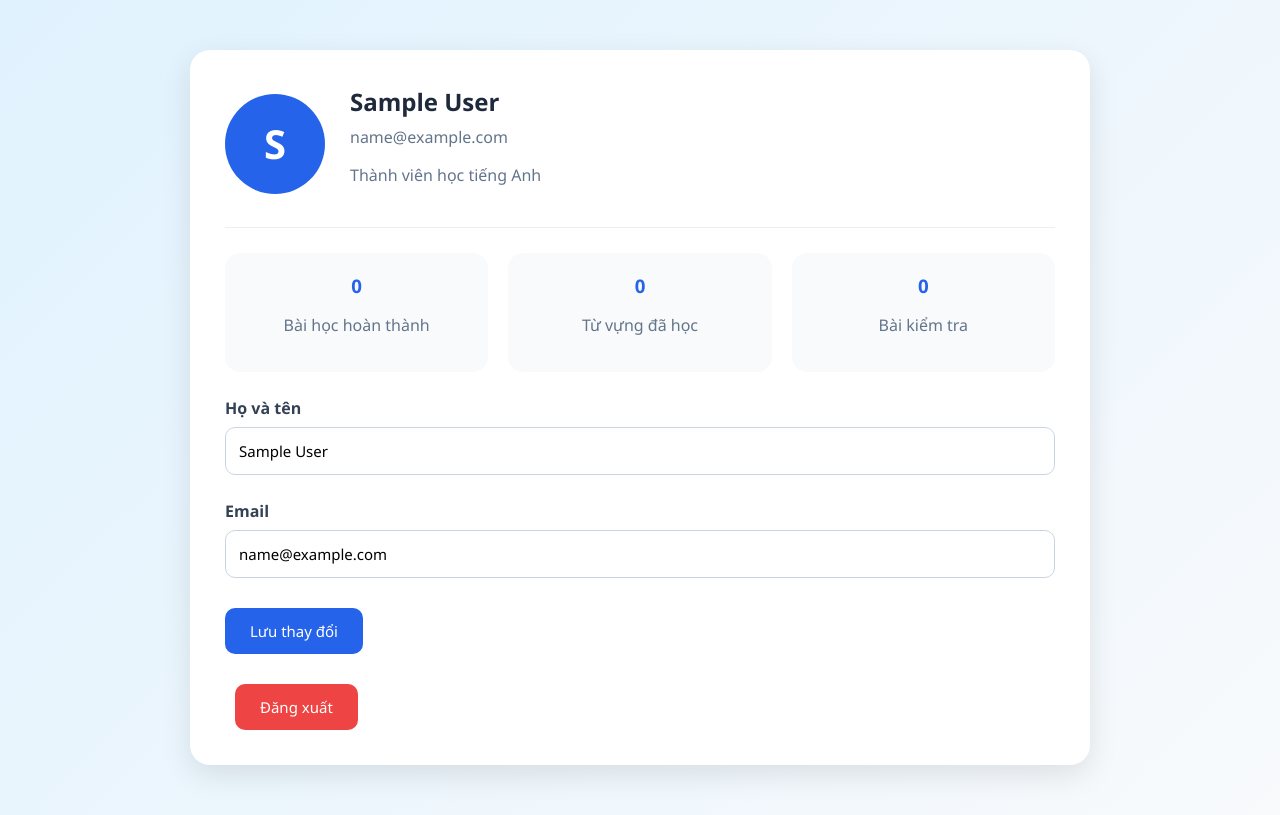
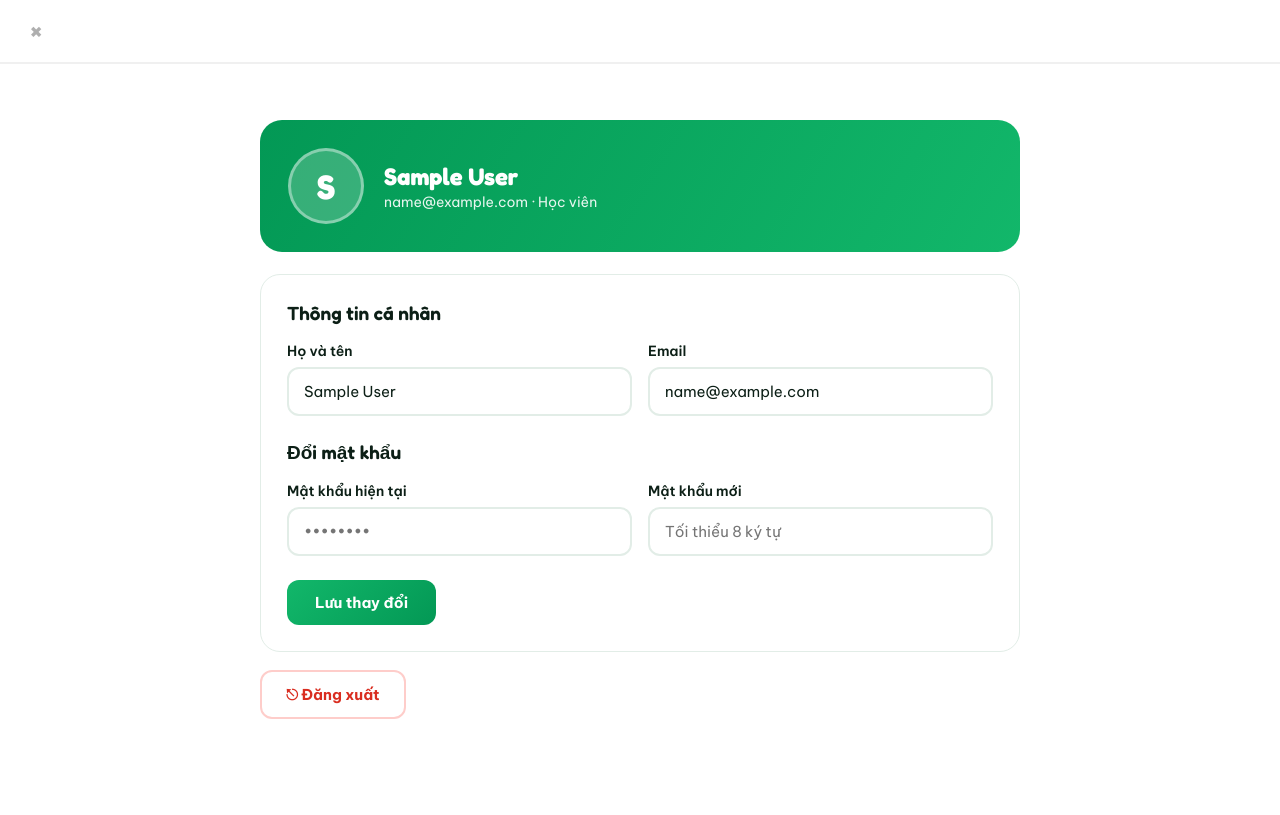
Before and after one commit to InfinityZero3000/php-learning-english-web, a Laravel app: page /profile in a window 1280 px wide. After the commit the page ends 719 px from the top, so only its background shows below. Run offline with Laravel 12, Linux system fonts and the light colour scheme; the visitor is signed in with stand-in values (Sample User, id 1).

Commit message:
feat: add password change and match profile page to LexiLingo design
Xay lai resources/views/profile/index.blade.php theo dung man hinh
PROFILE trong LexiLingo.dc.html: banner gradient xanh voi avatar chu
cai dau + ten/email/vai tro, form "Thong tin ca nhan" va "Doi mat
khau" chia luoi 2 cot, nut "Luu thay doi" va nut "Dang xuat" vien do
rieng biet. Bo cac o thong ke gia (Bai hoc/Tu vung/Bai kiem tra = 0
cung, khong co du lieu that dang sau) vi khong co trong thiet ke.

Them kha nang doi mat khau vao ProfileController::update: chi doi khi
nguoi dung nhap ca mat khau hien tai (xac thuc bang current_password
rule) va mat khau moi (toi thieu 8 ky tu). Ten/email van cap nhat duoc
doc lap, khong bat buoc doi mat khau.

```diff
--- a/app/Http/Controllers/ProfileController.php
+++ b/app/Http/Controllers/ProfileController.php
@@ -4,6 +4,7 @@ namespace App\Http\Controllers;
 
 use App\Http\Requests\UpdateProfileRequest;
 use Illuminate\Support\Facades\Auth;
+use Illuminate\Support\Facades\Hash;
 
 class ProfileController extends Controller
 {
@@ -24,10 +25,14 @@ class ProfileController extends Controller
     {
         $user = Auth::user();
 
-        $user->update([
-            'name' => $request->name,
-            'email' => $request->email,
-        ]);
+        $user->name = $request->name;
+        $user->email = $request->email;
+
+        if ($request->filled('new_password')) {
+            $user->password = Hash::make($request->new_password);
+        }
+
+        $user->save();
 
         return redirect()
             ->route('profile')
--- a/app/Http/Requests/UpdateProfileRequest.php
+++ b/app/Http/Requests/UpdateProfileRequest.php
@@ -27,6 +27,8 @@ class UpdateProfileRequest extends FormRequest
                 'email',
                 Rule::unique('users')->ignore($this->user()->id),
             ],
+            'current_password' => 'nullable|required_with:new_password|current_password',
+            'new_password' => 'nullable|required_with:current_password|min:8',
         ];
     }
 
@@ -40,6 +42,10 @@ class UpdateProfileRequest extends FormRequest
             'email.required' => 'Vui lòng nhập email.',
             'email.email' => 'Email không đúng định dạng.',
             'email.unique' => 'Email đã được sử dụng.',
+            'current_password.required_with' => 'Vui lòng nhập mật khẩu hiện tại.',
+            'current_password.current_password' => 'Mật khẩu hiện tại không đúng.',
+            'new_password.required_with' => 'Vui lòng nhập mật khẩu mới.',
+            'new_password.min' => 'Mật khẩu mới phải có ít nhất 8 ký tự.',
         ];
     }
 }
--- a/resources/views/profile/index.blade.php
+++ b/resources/views/profile/index.blade.php
@@ -1,295 +1,201 @@
-<!DOCTYPE html>
-<html lang="vi">
-<head>
-    <meta charset="UTF-8">
-    <meta name="viewport" content="width=device-width, initial-scale=1.0">
-    <title>Hồ sơ người học</title>
+@extends('layouts.auth')
 
-    <style>
-        *{
-            box-sizing:border-box;
-            font-family: 'Segoe UI', Arial, sans-serif;
+@section('title', 'Hồ sơ · LexiLingo')
+
+@section('styles')
+    .panel {
+        max-width: 760px;
     }
 
-        body{
-            margin:0;
-            background:linear-gradient(135deg,#e0f2fe,#f8fafc);
+    .profile-banner {
+        background: linear-gradient(120deg, var(--green-d), var(--green));
+        border-radius: 22px;
+        padding: 28px;
+        color: #fff;
+        display: flex;
+        align-items: center;
+        gap: 20px;
+        margin-bottom: 22px;
     }
 
-        .container{
-            width:900px;
-            max-width:95%;
-            margin:50px auto;
+    .profile-avatar {
+        width: 76px;
+        height: 76px;
+        border-radius: 50%;
+        background: rgba(255, 255, 255, .2);
+        border: 3px solid rgba(255, 255, 255, .4);
+        display: flex;
+        align-items: center;
+        justify-content: center;
+        font-family: 'Fredoka', sans-serif;
+        font-weight: 700;
+        font-size: 34px;
+        flex-shrink: 0;
     }
 
-        .profile-card{
-            background:white;
-            border-radius:20px;
-            padding:35px;
-            box-shadow:0 10px 30px rgba(0,0,0,0.1);
+    .profile-name {
+        font-family: 'Fredoka', sans-serif;
+        font-weight: 700;
+        font-size: 24px;
     }
 
-        .header{
-            display:flex;
-            align-items:center;
-            gap:25px;
-            border-bottom:1px solid #eee;
-            padding-bottom:25px;
+    .profile-meta {
+        opacity: .9;
+        font-size: 14px;
+        margin-top: 2px;
     }
 
-        .avatar{
-            width:100px;
-            height:100px;
-            border-radius:50%;
-            background:#2563eb;
-            color:white;
-            display:flex;
-            justify-content:center;
-            align-items:center;
-            font-size:40px;
-            font-weight:bold;
+    .profile-form {
+        background: var(--card);
+        border: 1px solid var(--line);
+        border-radius: 20px;
+        padding: 26px;
+        margin-bottom: 18px;
     }
 
-        .header h2{
-            margin:0;
-            color:#1e293b;
+    .section-title {
+        font-family: 'Fredoka', sans-serif;
+        font-weight: 600;
+        font-size: 19px;
+        margin: 0 0 18px;
     }
 
-        .header p{
-            color:#64748b;
-            margin-top:8px;
+    .section-title.spaced {
+        margin-top: 24px;
     }
 
-
-        .form-group{
-            margin-top:25px;
+    .form-grid {
+        display: grid;
+        grid-template-columns: 1fr 1fr;
+        gap: 16px;
     }
 
-        label{
-            display:block;
-            font-weight:600;
-            margin-bottom:8px;
-            color:#334155;
+    .form-field label {
+        display: block;
+        font-weight: 600;
+        font-size: 14px;
+        margin-bottom: 7px;
     }
 
-        input{
-            width:100%;
-            padding:13px;
-            border:1px solid #cbd5e1;
-            border-radius:10px;
-            font-size:15px;
-            outline:none;
+    .form-field input {
+        width: 100%;
+        border: 2px solid var(--line);
+        border-radius: 12px;
+        padding: 13px 15px;
+        font-family: 'Be Vietnam Pro', sans-serif;
+        font-size: 15px;
+        outline: none;
+        color: var(--ink);
     }
 
-        input:focus{
-            border-color:#2563eb;
+    .form-field input:focus {
+        border-color: var(--green);
     }
 
-
-        .btn{
-            margin-top:30px;
-            padding:13px 25px;
-            border:none;
-            border-radius:10px;
-            cursor:pointer;
-            font-size:15px;
+    .form-actions {
+        display: flex;
+        align-items: center;
+        gap: 14px;
+        margin-top: 24px;
     }
 
-        .btn-update{
-            background:#2563eb;
-            color:white;
+    .btn-save {
+        display: inline-block;
+        width: auto;
+        margin-top: 0;
+        border: none;
+        cursor: pointer;
+        background: linear-gradient(135deg, var(--green), var(--green-d));
+        color: #fff;
+        font-family: 'Be Vietnam Pro', sans-serif;
+        font-weight: 700;
+        font-size: 15px;
+        text-transform: none;
+        letter-spacing: normal;
+        padding: 13px 28px;
+        border-radius: 12px;
+        box-shadow: none;
     }
 
-        .btn-update:hover{
-            background:#1d4ed8;
+    .save-success {
+        color: var(--green-dd);
+        font-weight: 600;
+        font-size: 14px;
     }
 
+    .btn-logout-outline {
+        border: 2px solid #fecdca;
+        cursor: pointer;
+        background: var(--card);
+        color: #d92d20;
+        font-family: 'Be Vietnam Pro', sans-serif;
+        font-weight: 700;
+        font-size: 15px;
+        padding: 13px 24px;
+        border-radius: 12px;
+    }
+@endsection
 
-        .btn-logout{
-            background:#ef4444;
-            color:white;
-            margin-left:10px;
-        }
-
-        .btn-logout:hover{
-            background:#dc2626;
-        }
-
-
-        .success{
-            background:#dcfce7;
-            color:#166534;
-            padding:12px;
-            border-radius:10px;
-            margin-bottom:20px;
-        }
-
-
-        .error{
-            color:#dc2626;
-            font-size:14px;
-            margin-top:5px;
-        }
-
-
-        .info{
-            display:flex;
-            gap:20px;
-            margin-top:25px;
-        }
-
-        .box{
-            flex:1;
-            background:#f8fafc;
-            padding:20px;
-            border-radius:15px;
-            text-align:center;
-        }
-
-        .box h3{
-            margin:0;
-            color:#2563eb;
-        }
-
-        .box p{
-            color:#64748b;
-        }
-
-    </style>
-
-</head>
-
-<body>
-
-
-<div class="container">
-
-    <div class="profile-card">
-
-
+@section('content')
     @if(session('success'))
-            <div class="success">
-                {{ session('success') }}
-            </div>
+        <div class="flash-success">{{ session('success') }}</div>
     @endif
 
-
-        <div class="header">
-
-            <div class="avatar">
-                {{ strtoupper(substr($user->name,0,1)) }}
+    <div class="profile-banner">
+        <div class="profile-avatar">{{ strtoupper(substr($user->name, 0, 1)) }}</div>
+        <div>
+            <div class="profile-name">{{ $user->name }}</div>
+            <div class="profile-meta">{{ $user->email }} · {{ $user->role?->slug === 'admin' ? 'Quản trị viên' : 'Học viên' }}</div>
+        </div>
     </div>
 
-            <div>
-                <h2>{{ $user->name }}</h2>
-
-                <p>
-                    {{ $user->email }}
-                </p>
-
-                <p>
-                    Thành viên học tiếng Anh
-                </p>
-            </div>
-
-        </div>
-
-
-
-        <div class="info">
-
-            <div class="box">
-                <h3>0</h3>
-                <p>Bài học hoàn thành</p>
-            </div>
-
-
-            <div class="box">
-                <h3>0</h3>
-                <p>Từ vựng đã học</p>
-            </div>
-
-
-            <div class="box">
-                <h3>0</h3>
-                <p>Bài kiểm tra</p>
-            </div>
-
-        </div>
-
-
-
-
-        <form action="{{ route('profile.update') }}" method="POST">
-
+    <form class="profile-form" action="{{ route('profile.update') }}" method="POST">
         @csrf
         @method('PUT')
 
-
-            <div class="form-group">
-
+        <h3 class="section-title">Thông tin cá nhân</h3>
+        <div class="form-grid">
+            <div class="form-field">
                 <label>Họ và tên</label>
-
-                <input
-                    type="text"
-                    name="name"
-                    value="{{ old('name',$user->name) }}"
-                >
-
+                <input type="text" name="name" value="{{ old('name', $user->name) }}">
                 @error('name')
-                    <div class="error">
-                        {{ $message }}
+                    <div class="field-error">{{ $message }}</div>
+                @enderror
             </div>
+            <div class="form-field">
+                <label>Email</label>
+                <input type="email" name="email" value="{{ old('email', $user->email) }}">
+                @error('email')
+                    <div class="field-error">{{ $message }}</div>
                 @enderror
-
+            </div>
         </div>
 
-
-
-            <div class="form-group">
-
-                <label>Email</label>
-
-                <input
-                    type="email"
-                    name="email"
-                    value="{{ old('email',$user->email) }}"
-                >
-
-                @error('email')
-                    <div class="error">
-                        {{ $message }}
+        <h3 class="section-title spaced">Đổi mật khẩu</h3>
+        <div class="form-grid">
+            <div class="form-field">
+                <label>Mật khẩu hiện tại</label>
+                <input type="password" name="current_password" placeholder="••••••••">
+                @error('current_password')
+                    <div class="field-error">{{ $message }}</div>
+                @enderror
             </div>
+            <div class="form-field">
+                <label>Mật khẩu mới</label>
+                <input type="password" name="new_password" placeholder="Tối thiểu 8 ký tự">
+                @error('new_password')
+                    <div class="field-error">{{ $message }}</div>
                 @enderror
-
+            </div>
         </div>
 
-
-
-            <button class="btn btn-update">
-                Lưu thay đổi
-            </button>
-
-
+        <div class="form-actions">
+            <button type="submit" class="btn-save">Lưu thay đổi</button>
+        </div>
     </form>
 
-
-
     <form action="{{ route('logout') }}" method="POST">
-
         @csrf
-
-            <button class="btn btn-logout">
-                Đăng xuất
-            </button>
-
+        <button type="submit" class="btn-logout-outline">&#9099; Đăng xuất</button>
     </form>
-
-
-    </div>
-
-</div>
-
-
-</body>
-</html>
+@endsection
```
Lines whose indentation alone changed are shown as unchanged.
